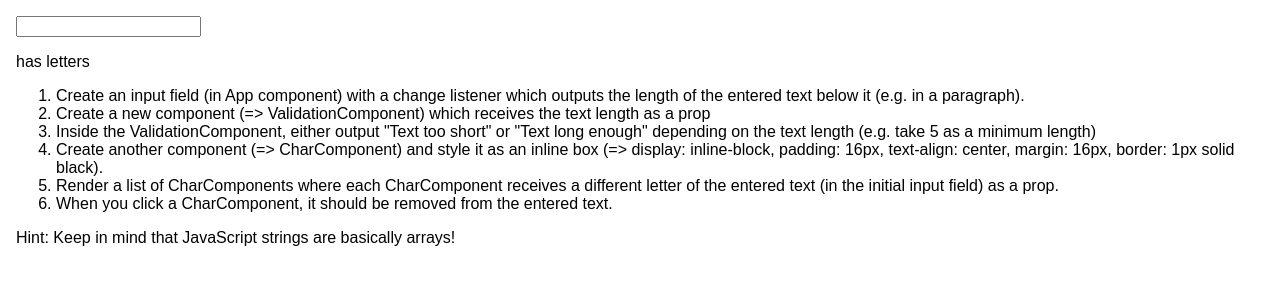
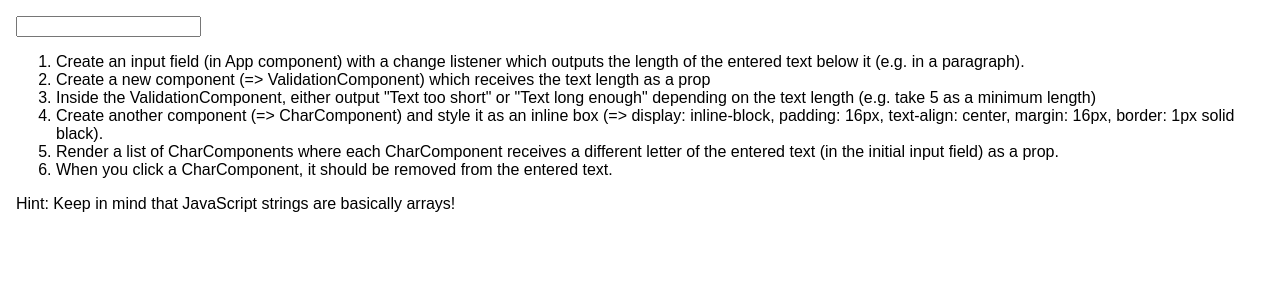
Before and after one commit to saryjamie/lists-conditionals-react, a React (Create React App) app: page / in a window 1280 px wide. Shown: the top 300 px of the page. Built offline with nearby package versions, Linux system fonts and the light colour scheme.

Commit message:
outputting text on a p element

```diff
--- a/src/App.js
+++ b/src/App.js
@@ -18,10 +18,7 @@ class App extends Component {
           onChange={this.changeHandler}
           value={this.state.userInput}
         ></input>
-        <p>
-          {" "}
-          {} has {} letters
-        </p>
+        <p>{this.state.userInput}</p>
         <ol>
           <li>
             Create an input field (in App component) with a change listener
```
